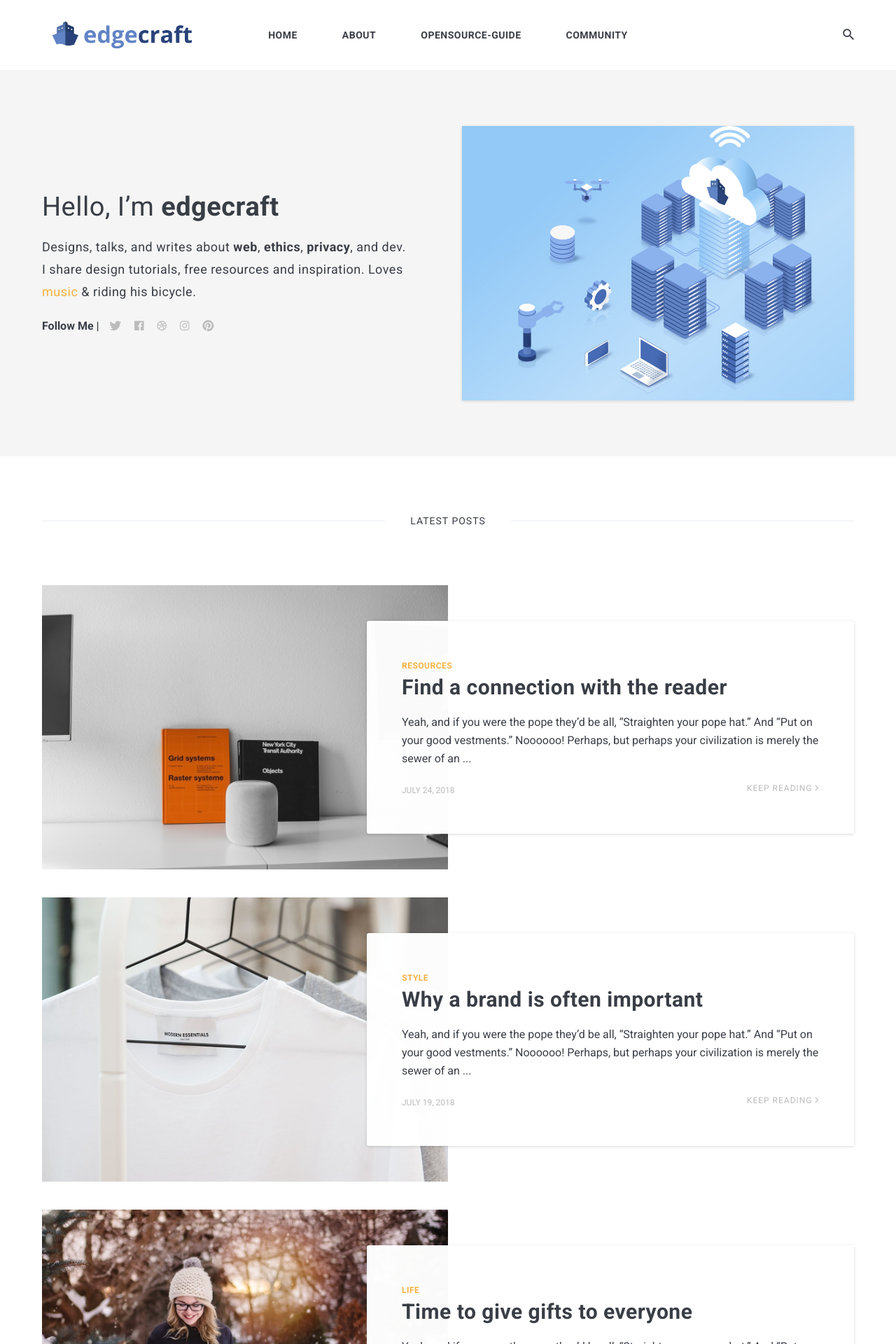
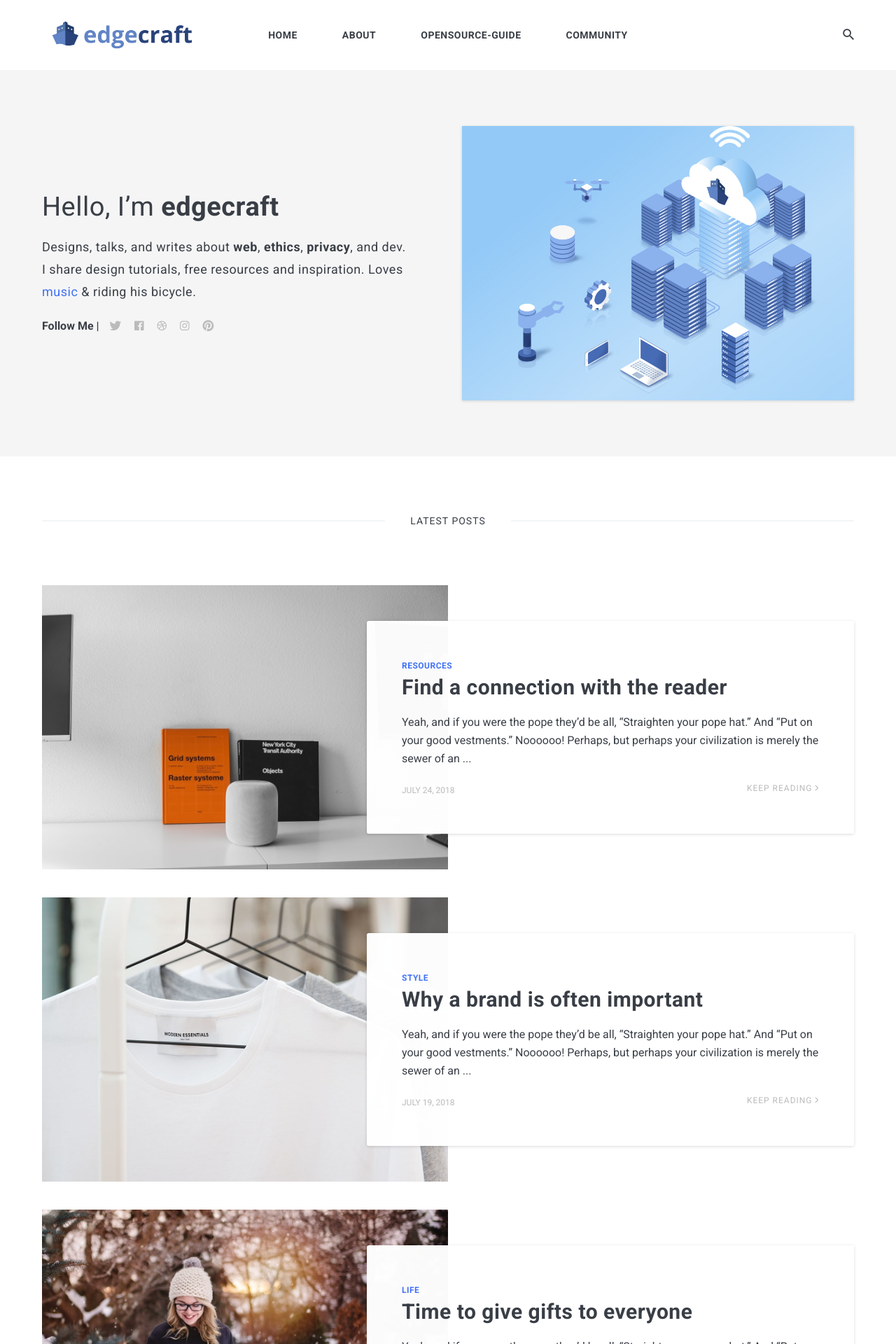
Before and after one commit to acornsoft-edgecraft/acornsoft-edgecraft.github.io, a Jekyll site: the page built from index.html, in a window 1280 px wide. Shown: the top 1920 px of the page at 70% size. Built offline with Jekyll 4.4.1, drawn with Linux system fonts in a browser that asks for light colours; nearby versions of some CDN libraries; the list of posts is cut into pages by our own code.

Commit message:
brand-color 수정

```diff
--- a/_sass/0-settings/_variables.scss
+++ b/_sass/0-settings/_variables.scss
@@ -15,7 +15,8 @@ $global-transition: all .35s;
 // *****************
 // Color Variables
 // *****************
-$brand-color: #f6b141;
+//$brand-color: #f6b141;
+$brand-color: #4171f6; // text(링크 등) 색상 변경
 $dark: #393e46;
 $gray: #bbbbbb;
 $light-gray: #e6eef0;
```
